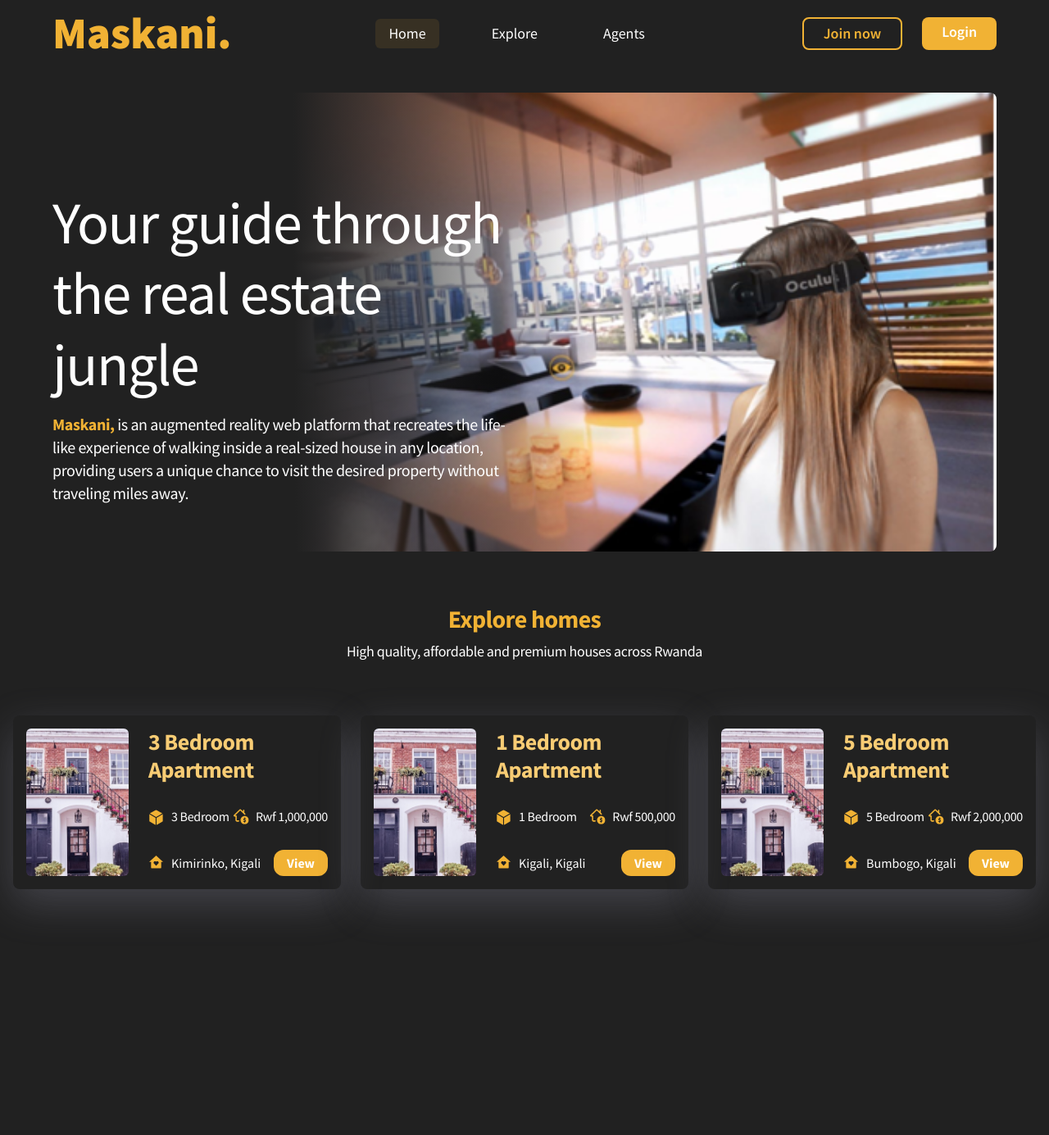
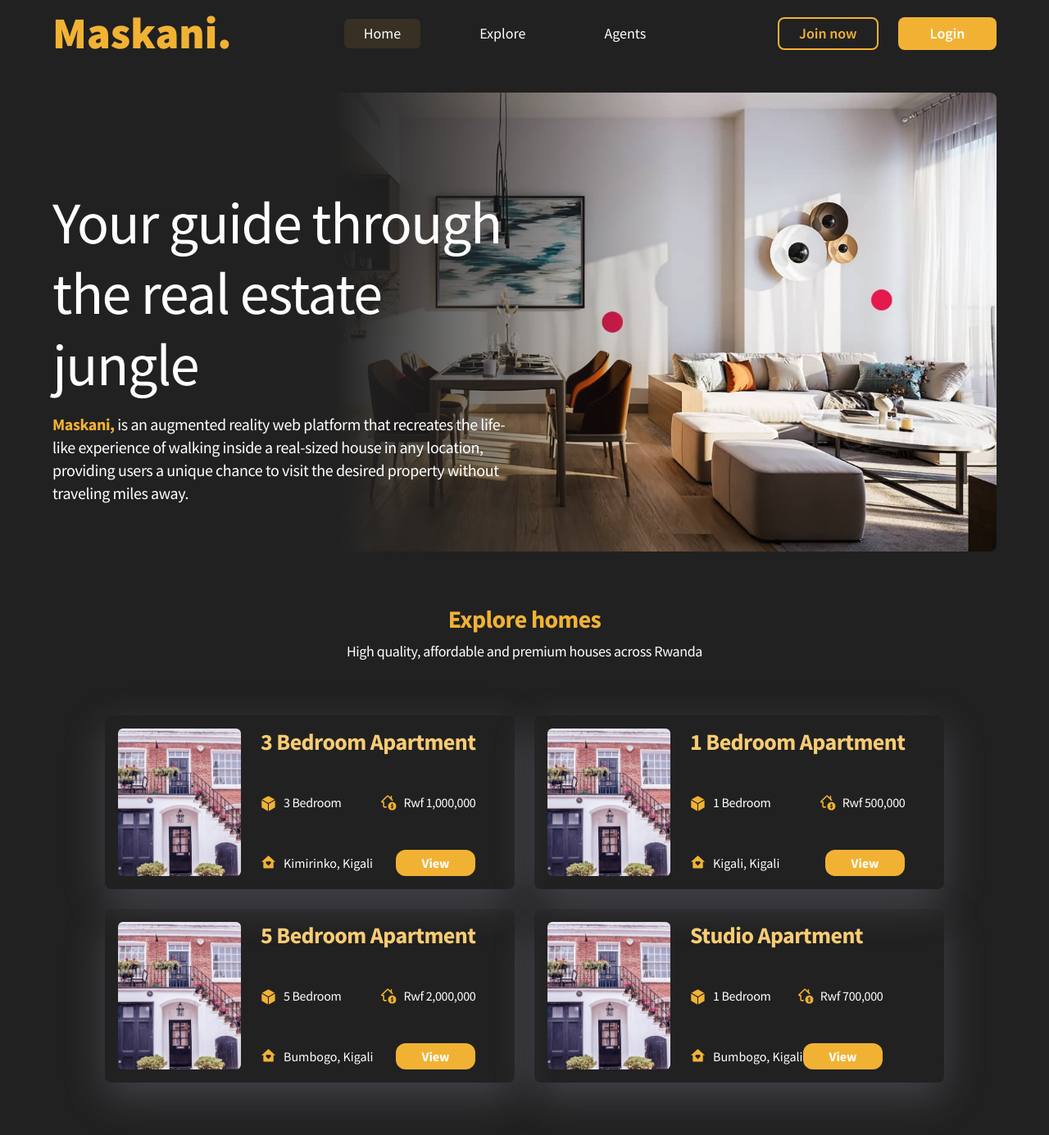
Before and after one commit to Lekipising/maskani_app, a Next.js app: page / in a window 1280 px wide. Shown: the whole page at 82% size. Before the commit the page ends 1149 px from the top, so only its background shows below. Built offline with nearby package versions, Linux system fonts and the light colour scheme.

Commit message:
chore: add some animations and improve UI

```diff
--- a/components/global/buttons.tsx
+++ b/components/global/buttons.tsx
@@ -5,7 +5,7 @@ export function FilledLinkButton({ to, text }) {
   return (
     <Link
       href={to}
-      className="bg-yellow text-lg px-6 py-1 rounded-lg font-semibold text-white"
+      className="bg-yellow animateLinkAsButton min-w-[120px] text-lg px-6 leading-none flex justify-center items-center py-1 rounded-lg font-semibold text-white"
     >
       {text}
     </Link>
@@ -15,7 +15,7 @@ export function FilledLinkButton({ to, text }) {
 export function OutlinedLinkButton({ to, text }) {
   return (
     <Link
-      className="text-yellow px-6 py-1 text-lg rounded-lg font-semibold border-2 border-yellow"
+      className="text-yellow animateLinkAsButton min-w-[120px] hover:bg-yellow/50 transition-all ease-in duration-300 px-6 py-1 text-lg rounded-lg font-semibold border-2 border-yellow"
       href={to}
     >
       {text}
--- a/components/global/navbar.tsx
+++ b/components/global/navbar.tsx
@@ -42,7 +42,7 @@ function OneLink({
   return (
     <Link
       href={to}
-      className={`text-white px-4 py-1 rounded-md font-medium text-lg ${
+      className={`text-white px-6 py-1 rounded-md font-medium text-lg ${
         isActive ? "bg-yellow/10" : ""
       } transition-all ease-in duration hover:bg-yellow/10`}
     >
--- a/components/hero/index.tsx
+++ b/components/hero/index.tsx
@@ -1,6 +1,6 @@
 import Image from "next/image";
 import React from "react";
-import BgImage from "../../public/bg.png";
+import BgImage from "../../public/bg_main.jpg";
 
 export default function Hero() {
   return (
@@ -9,7 +9,7 @@ export default function Hero() {
         <h1 className="text-white text-[72px]">
           Your guide through the real estate jungle{" "}
         </h1>
-        <p className="text-white text-xl">
+        <p className="text-white text-xl font-medium">
           <span className="text-yellow font-bold">Maskani, </span> is an
           augmented reality web platform that recreates the life-like experience
           of walking inside a real-sized house in any location, providing users
@@ -27,7 +27,7 @@ export default function Hero() {
           />
         </div>
       </div>
-      <div className="absolute inset-0 overlay h-[70vh] w-3/5 z-20"></div>
+      <div className="absolute inset-0 overlay h-[70vh] w-[70%] z-20"></div>
     </section>
   );
 }
--- a/components/properties/index.tsx
+++ b/components/properties/index.tsx
@@ -1,6 +1,8 @@
 import Image from "next/image";
 import React from "react";
 import { thousandSeparator } from "../../utils";
+
+import { motion } from "framer-motion";
 
 interface PropertyType {
   id: number;
@@ -37,6 +39,14 @@ const sampleProperties: PropertyType[] = [
     capacity: 5,
     image: "/house.png",
   },
+  {
+    id: 3,
+    title: "Studio Apartment",
+    location: "Bumbogo, Kigali",
+    price: 700000,
+    capacity: 1,
+    image: "/house.png",
+  },
 ];
 
 export default function Properties() {
@@ -48,18 +58,30 @@ export default function Properties() {
           High quality, affordable and premium houses across Rwanda
         </p>
       </div>
-      <div className="flex gap-6 flex-wrap pb-16">
-        {sampleProperties.map((prp) => (
-          <OneProperty key={prp.id} property={prp} />
+      <div className="flex gap-6 justify-center flex-wrap pb-16">
+        {sampleProperties.map((prp, i) => (
+          <OneProperty key={prp.id} property={prp} index={i} />
         ))}
       </div>
     </section>
   );
 }
 
-function OneProperty({ property }: { property: PropertyType }) {
+function OneProperty({
+  property,
+  index,
+}: {
+  property: PropertyType;
+  index?: number;
+}) {
   return (
-    <div className={`rounded-lg gap-6 one-property p-4 flex w-[400px] h-auto`}>
+    <motion.div
+      transition={{ ease: "easeIn", duration: 0.3, delay: index * 0.1 }}
+      initial={{ y: 30, opacity: 0.5 }}
+      whileInView={{ y: 0, opacity: 1 }}
+      viewport={{ amount: 1 }}
+      className={`rounded-lg hover:bg-yellow/10 transition-all ease-in duration-300 gap-6 one-property p-4 flex w-[500px] h-auto`}
+    >
       <div className="relative w-[150px] h-[180px] rounded-md">
         <Image
           src={property.image}
@@ -90,13 +112,13 @@ function OneProperty({ property }: { property: PropertyType }) {
           <a
             href="https://shorturl.at/xM123"
             target={"_blank"}
-            className="bg-yellow px-4 py-1 rounded-xl font-bold"
+            className="bg-yellow px-8 py-1 rounded-xl font-bold"
             rel="noreferrer"
           >
             View
           </a>
         </div>
       </div>
-    </div>
+    </motion.div>
   );
 }
--- a/package.json
+++ b/package.json
@@ -8,6 +8,7 @@
     "lint": "next lint"
   },
   "dependencies": {
+    "framer-motion": "^7.6.18",
     "next": "latest",
     "react": "^18.2.0",
     "react-dom": "^18.2.0"
--- a/styles/index.css
+++ b/styles/index.css
@@ -68,3 +68,21 @@ span {
 .one-property {
     box-shadow: 0px 17px 50px rgba(143, 144, 166, 0.32);
 }
+
+button {
+    transition: all ease-in 0.3s;
+    transform: perspective(100px) translateZ(0px);
+}
+
+button:hover {
+    transform: perspective(100px) translateZ(5px);
+}
+
+.animateLinkAsButton {
+    transition: all ease-in 0.3s;
+    transform: perspective(100px) translateZ(0px);
+}
+
+.animateLinkAsButton:hover {
+    transform: perspective(100px) translateZ(5px);
+}
```
Also changed, not shown: public/bg_main.jpg (added), 1 other file (tests, documents, lock files or other folders).
